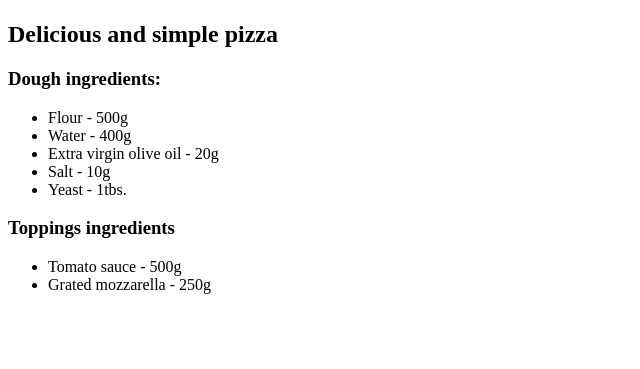
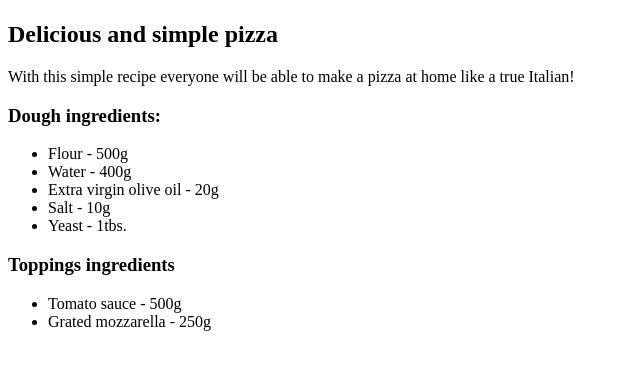
Before and after one commit to joelstoppa/odin-recipes, a plain HTML site: page recipes/pizza.html in a window 1280 px wide. Shown: the part 311-680 px from the top of the page, without its empty margins (0-640 px from the left). Drawn offline with Linux system fonts and the light colour scheme.

Commit message:
Add simple description

```diff
--- a/recipes/pizza.html
+++ b/recipes/pizza.html
@@ -10,7 +10,10 @@
     <img src="https://www.giallozafferano.it/images/233-23328/Pizza-in-teglia-alta-e-morbida_650x433_wm.jpg">
     <h2>Delicious and simple pizza</h2>
 
+    <p>With this simple recipe everyone will be able to make a pizza at home like a true Italian!</p>
+
     <p><h3>Dough ingredients:</h3></p>
+
     <ul>
         <li>Flour - 500g</li>
         <li>Water - 400g</li>
@@ -21,10 +24,12 @@
     </ul>
 
     <p><h3>Toppings ingredients</h3></p>
+
     <ul>
         <li>Tomato sauce - 500g</li>
         <li>Grated mozzarella - 250g</li>
 
     </ul>
+
 </body>
 </html>
```
